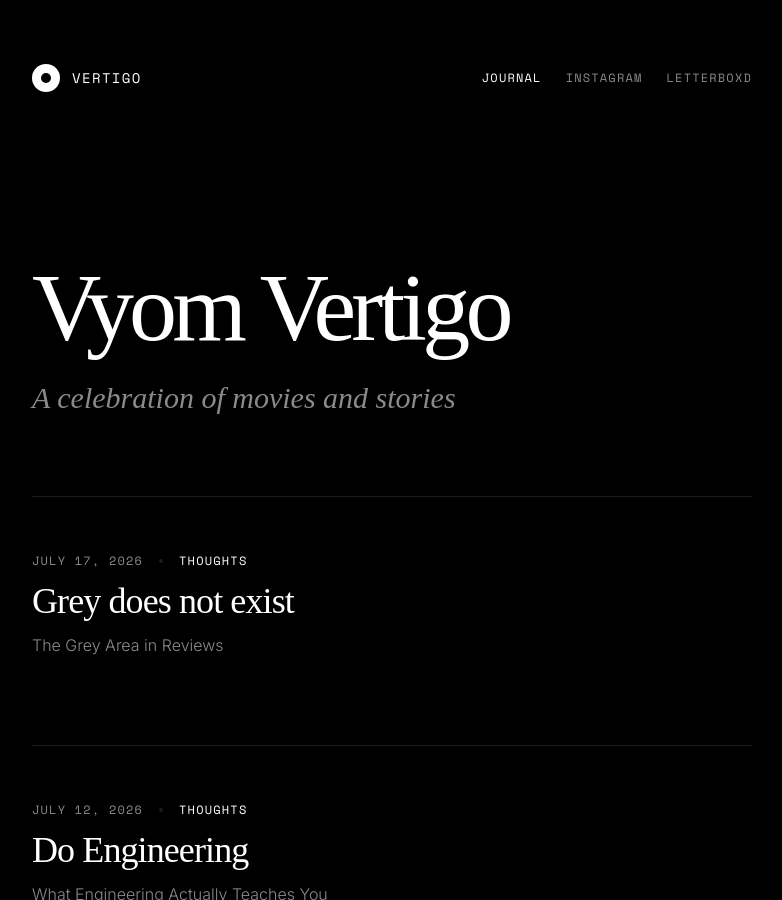
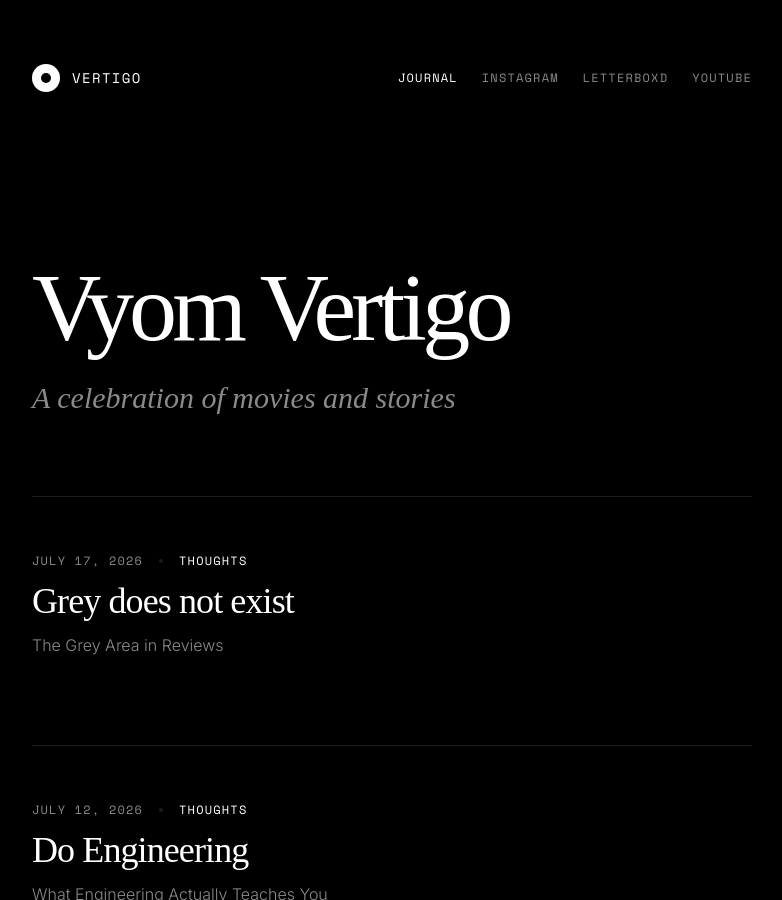
Before and after one commit to Vyom11/vyom_vertigo, a Jekyll site: the page built from index.html, in a window 1280 px wide and 900 px high. Shown: the whole window, without its empty margins (248-1030 px from the left). Built offline with Jekyll 4.4.1, drawn with Linux system fonts in a browser that asks for light colours; nearby versions of some CDN libraries; some web fonts are replaced.

Commit message:
Update default.html

```diff
--- a/_layouts/default.html
+++ b/_layouts/default.html
@@ -185,6 +185,7 @@
       <a href="{{ '/' | relative_url }}" class="text-brandWhite hover:text-brandMuted transition-colors duration-300">Journal</a>
       <a href="{{ site.instagram_url }}" target="_blank" rel="noopener noreferrer" class="text-brandMuted hover:text-brandWhite transition-colors duration-300">Instagram</a>
       <a href="{{ site.letterboxd_url }}" target="_blank" rel="noopener noreferrer" class="text-brandMuted hover:text-brandWhite transition-colors duration-300">Letterboxd</a>
+      <a href="https://www.youtube.com/@VyomVertigo" target="_blank" rel="noopener noreferrer" class="text-brandMuted hover:text-brandWhite transition-colors duration-300">YouTube</a>
     </nav>
   </header>
 
@@ -201,6 +202,7 @@
     <div class="flex gap-6">
       <a href="{{ site.instagram_url }}" target="_blank" rel="noopener noreferrer" class="hover:text-brandWhite transition-colors duration-300">Instagram</a>
       <a href="{{ site.letterboxd_url }}" target="_blank" rel="noopener noreferrer" class="hover:text-brandWhite transition-colors duration-300">Letterboxd</a>
+      <a href="https://www.youtube.com/@VyomVertigo" target="_blank" rel="noopener noreferrer" class="hover:text-brandWhite transition-colors duration-300">YouTube</a>
       <a href="mailto:{{ site.email }}" class="hover:text-brandWhite transition-colors duration-300">Contact</a>
     </div>
   </footer>
```
